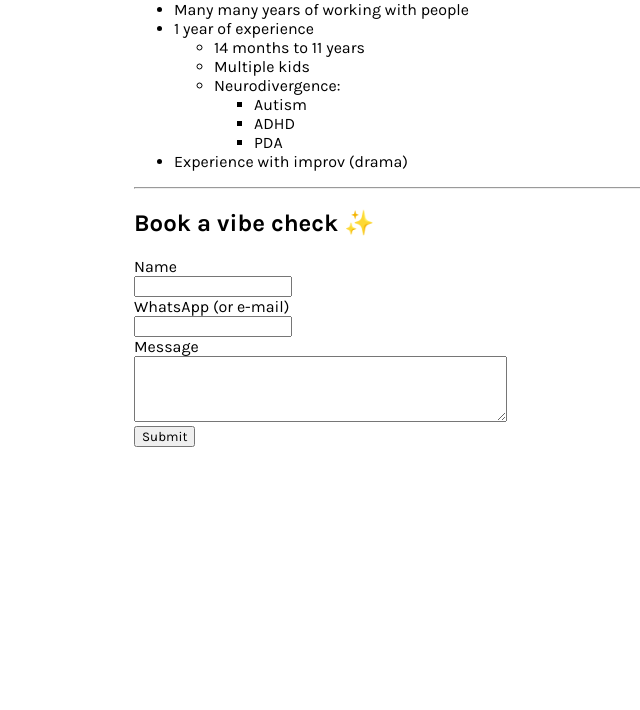
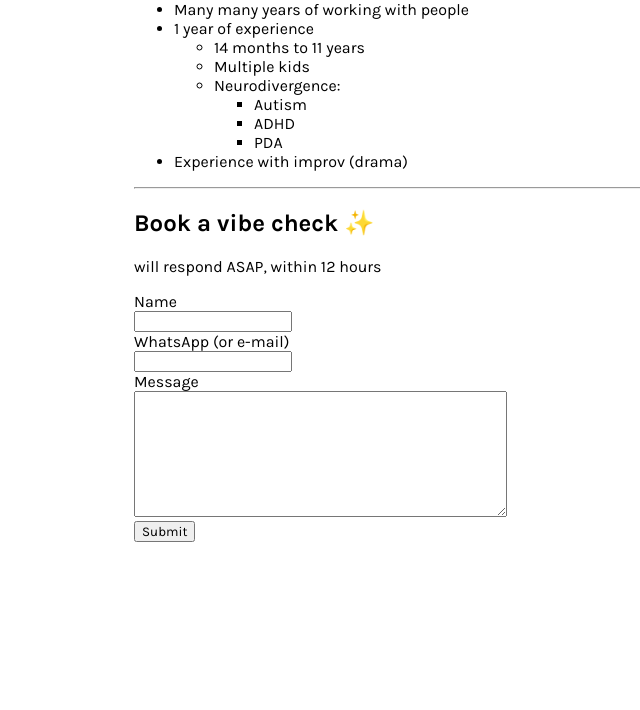
Before and after one commit to Krammy/childcare-replacement-website, a Flask app: page / in a window 1280 px wide. Shown: the part 2859-3569 px from the top of the page, without its empty margins (190-830 px from the left). Before the commit the page ends 3306 px from the top, so only its background shows below. Run offline with Flask 3, Linux system fonts and the light colour scheme.

Commit message:
some booking section changes

```diff
--- a/static/style.css
+++ b/static/style.css
@@ -11,8 +11,10 @@ html, body, * {
 .wrapper {
   display: grid;
   grid-template-areas:
-    "leftGap centre rightGap";
+    "leftGap centre rightGap"
+    "empty empty empty";
   grid-template-columns: 1fr 2fr 1fr;
+  grid-template-rows: 1fr 10rem;
 }
 
 .wrapper-contents {
--- a/templates/booking.html
+++ b/templates/booking.html
@@ -1,10 +1,11 @@
 <h2 id="booking">Book a vibe check ✨️</h2>
+<p>will respond ASAP, within 12 hours</p>
 <form>
     <label for="name">Name</label><br>
     <input type="text" id="name" name="name"><br>
     <label for="contact">WhatsApp (or e-mail)</label><br>
     <input type="text" id="contact" name="contact"><br>
     <label for="message">Message</label><br>
-    <textarea id="message" name="message" rows="4" cols="50"></textarea><br>
+    <textarea id="message" name="message" rows="8" cols="50"></textarea><br>
     <input type="submit" value="Submit">
 </form>
```
